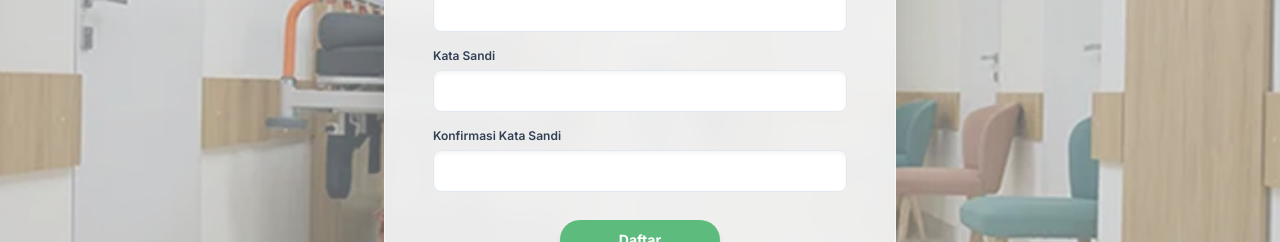
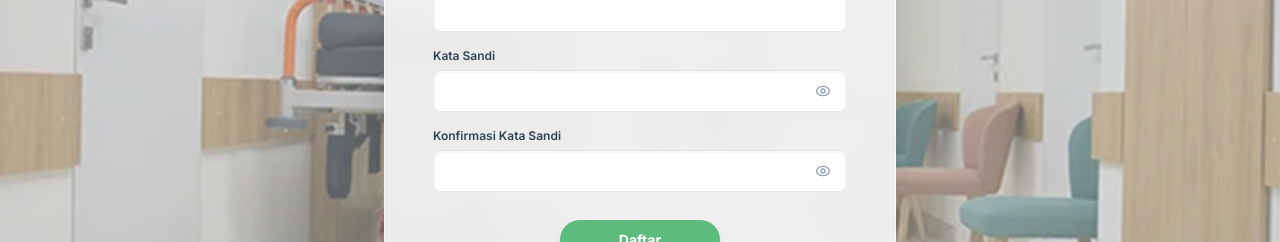
Before and after one commit to triwulandari9/PA-Sistem-Prediksi-Obesitas-GNN, a React (Vite) app in the folder frontend/: page /register in a window 1280 px wide. Shown: the part 310-552 px from the top of the page. Built offline with nearby package versions, Linux system fonts and the light colour scheme; no server answers.

Commit message:
feat(auth): add password visibility toggle eye button and support copy paste

```diff
--- a/frontend/src/pages/Login.jsx
+++ b/frontend/src/pages/Login.jsx
@@ -2,7 +2,7 @@ import React, { useState } from 'react';
 import { Link, useNavigate, useLocation } from 'react-router-dom';
 import { useAuth } from '../context/AuthContext';
 import { Logo } from '../components/Logo';
-import { AlertCircle, CheckCircle2, KeyRound, X } from 'lucide-react';
+import { AlertCircle, CheckCircle2, KeyRound, X, Eye, EyeOff } from 'lucide-react';
 import bgImage from '../assets/bg.png';
 
 export const Login = () => {
@@ -20,6 +20,7 @@ export const Login = () => {
     username: '',
     password: ''
   });
+  const [showPassword, setShowPassword] = useState(false);
   const [error, setError] = useState('');
   const [loading, setLoading] = useState(false);
 
@@ -29,6 +30,8 @@ export const Login = () => {
     newPassword: '',
     confirmPassword: ''
   });
+  const [showForgotNewPass, setShowForgotNewPass] = useState(false);
+  const [showForgotConfirmPass, setShowForgotConfirmPass] = useState(false);
   const [forgotError, setForgotError] = useState('');
   const [forgotSuccess, setForgotSuccess] = useState('');
   const [forgotLoading, setForgotLoading] = useState(false);
@@ -168,22 +171,36 @@ export const Login = () => {
                   Lupa sandi?
                 </button>
               </div>
+              <div className="relative">
                 <input
-                type="password"
+                  type={showPassword ? 'text' : 'password'}
                   name="password"
                   required
                   value={formData.password}
                   onChange={handleChange}
                   placeholder=""
-                className="w-full px-4 py-2.5 rounded-lg border border-slate-200 focus:outline-none focus:ring-2 focus:ring-[#5dbb7d] bg-white text-sm transition-all shadow-inner"
+                  className="w-full px-4 pr-10 py-2.5 rounded-lg border border-slate-200 focus:outline-none focus:ring-2 focus:ring-[#5dbb7d] bg-white text-sm transition-all shadow-inner"
                 />
+                <button
+                  type="button"
+                  onClick={() => setShowPassword(!showPassword)}
+                  className="absolute right-3 top-1/2 -translate-y-1/2 text-slate-400 hover:text-slate-600 focus:outline-none p-1"
+                  title={showPassword ? 'Sembunyikan sandi' : 'Lihat sandi'}
+                >
+                  {showPassword ? (
+                    <EyeOff className="w-4 h-4 text-[#5dbb7d]" />
+                  ) : (
+                    <Eye className="w-4 h-4 text-slate-400" />
+                  )}
+                </button>
+              </div>
             </div>
 
             <div className="pt-2 text-center">
               <button
                 type="submit"
                 disabled={loading}
-                className="w-40 py-2.5 px-6 rounded-full bg-[#5dbb7d] hover:bg-[#4eaa6d] text-white font-bold text-sm shadow-md transition-all disabled:opacity-50"
+                className="w-40 py-2.5 px-6 rounded-full bg-[#5dbb7d] hover:bg-[#4eaa6d] text-white font-bold text-sm shadow-md transition-all disabled:opacity-50 cursor-pointer"
               >
                 {loading ? 'Memproses...' : 'Masuk'}
               </button>
@@ -262,28 +279,56 @@ export const Login = () => {
                 <label className="block text-xs font-semibold text-slate-700 mb-1">
                   Kata Sandi Baru
                 </label>
+                <div className="relative">
                   <input
-                  type="password"
+                    type={showForgotNewPass ? 'text' : 'password'}
                     required
                     value={forgotData.newPassword}
                     onChange={(e) => setForgotData({ ...forgotData, newPassword: e.target.value })}
                     placeholder="Minimal 6 karakter"
-                  className="w-full px-3.5 py-2 rounded-lg border border-slate-200 focus:outline-none focus:ring-2 focus:ring-[#5dbb7d] text-xs bg-slate-50"
+                    className="w-full px-3.5 pr-9 py-2 rounded-lg border border-slate-200 focus:outline-none focus:ring-2 focus:ring-[#5dbb7d] text-xs bg-slate-50"
                   />
+                  <button
+                    type="button"
+                    onClick={() => setShowForgotNewPass(!showForgotNewPass)}
+                    className="absolute right-2.5 top-1/2 -translate-y-1/2 text-slate-400 hover:text-slate-600 focus:outline-none p-1"
+                    title={showForgotNewPass ? 'Sembunyikan sandi' : 'Lihat sandi'}
+                  >
+                    {showForgotNewPass ? (
+                      <EyeOff className="w-3.5 h-3.5 text-[#5dbb7d]" />
+                    ) : (
+                      <Eye className="w-3.5 h-3.5 text-slate-400" />
+                    )}
+                  </button>
+                </div>
               </div>
 
               <div>
                 <label className="block text-xs font-semibold text-slate-700 mb-1">
                   Konfirmasi Kata Sandi Baru
                 </label>
+                <div className="relative">
                   <input
-                  type="password"
+                    type={showForgotConfirmPass ? 'text' : 'password'}
                     required
                     value={forgotData.confirmPassword}
                     onChange={(e) => setForgotData({ ...forgotData, confirmPassword: e.target.value })}
                     placeholder="Ulangi kata sandi baru"
-                  className="w-full px-3.5 py-2 rounded-lg border border-slate-200 focus:outline-none focus:ring-2 focus:ring-[#5dbb7d] text-xs bg-slate-50"
+                    className="w-full px-3.5 pr-9 py-2 rounded-lg border border-slate-200 focus:outline-none focus:ring-2 focus:ring-[#5dbb7d] text-xs bg-slate-50"
                   />
+                  <button
+                    type="button"
+                    onClick={() => setShowForgotConfirmPass(!showForgotConfirmPass)}
+                    className="absolute right-2.5 top-1/2 -translate-y-1/2 text-slate-400 hover:text-slate-600 focus:outline-none p-1"
+                    title={showForgotConfirmPass ? 'Sembunyikan sandi' : 'Lihat sandi'}
+                  >
+                    {showForgotConfirmPass ? (
+                      <EyeOff className="w-3.5 h-3.5 text-[#5dbb7d]" />
+                    ) : (
+                      <Eye className="w-3.5 h-3.5 text-slate-400" />
+                    )}
+                  </button>
+                </div>
               </div>
 
               <div className="pt-3">
--- a/frontend/src/pages/Register.jsx
+++ b/frontend/src/pages/Register.jsx
@@ -2,7 +2,7 @@ import React, { useState } from 'react';
 import { Link, useNavigate } from 'react-router-dom';
 import { useAuth } from '../context/AuthContext';
 import { Logo } from '../components/Logo';
-import { AlertCircle } from 'lucide-react';
+import { AlertCircle, Eye, EyeOff } from 'lucide-react';
 import bgImage from '../assets/bg.png';
 
 export const Register = () => {
@@ -20,6 +20,8 @@ export const Register = () => {
     password: '',
     confirmPassword: ''
   });
+  const [showPassword, setShowPassword] = useState(false);
+  const [showConfirmPassword, setShowConfirmPassword] = useState(false);
   const [error, setError] = useState('');
   const [loading, setLoading] = useState(false);
 
@@ -102,37 +104,65 @@ export const Register = () => {
             <label className="block text-xs font-semibold text-slate-700 mb-1.5">
               Kata Sandi
             </label>
+            <div className="relative">
               <input
-              type="password"
+                type={showPassword ? 'text' : 'password'}
                 name="password"
                 required
                 value={formData.password}
                 onChange={handleChange}
                 placeholder=""
-              className="w-full px-4 py-2.5 rounded-lg border border-slate-200 focus:outline-none focus:ring-2 focus:ring-emerald-500 bg-white text-sm transition-all shadow-inner"
+                className="w-full px-4 pr-10 py-2.5 rounded-lg border border-slate-200 focus:outline-none focus:ring-2 focus:ring-[#5dbb7d] bg-white text-sm transition-all shadow-inner"
               />
+              <button
+                type="button"
+                onClick={() => setShowPassword(!showPassword)}
+                className="absolute right-3 top-1/2 -translate-y-1/2 text-slate-400 hover:text-slate-600 focus:outline-none p-1"
+                title={showPassword ? 'Sembunyikan sandi' : 'Lihat sandi'}
+              >
+                {showPassword ? (
+                  <EyeOff className="w-4 h-4 text-[#5dbb7d]" />
+                ) : (
+                  <Eye className="w-4 h-4 text-slate-400" />
+                )}
+              </button>
+            </div>
           </div>
 
           <div>
             <label className="block text-xs font-semibold text-slate-700 mb-1.5">
               Konfirmasi Kata Sandi
             </label>
+            <div className="relative">
               <input
-              type="password"
+                type={showConfirmPassword ? 'text' : 'password'}
                 name="confirmPassword"
                 required
                 value={formData.confirmPassword}
                 onChange={handleChange}
                 placeholder=""
-              className="w-full px-4 py-2.5 rounded-lg border border-slate-200 focus:outline-none focus:ring-2 focus:ring-emerald-500 bg-white text-sm transition-all shadow-inner"
+                className="w-full px-4 pr-10 py-2.5 rounded-lg border border-slate-200 focus:outline-none focus:ring-2 focus:ring-[#5dbb7d] bg-white text-sm transition-all shadow-inner"
               />
+              <button
+                type="button"
+                onClick={() => setShowConfirmPassword(!showConfirmPassword)}
+                className="absolute right-3 top-1/2 -translate-y-1/2 text-slate-400 hover:text-slate-600 focus:outline-none p-1"
+                title={showConfirmPassword ? 'Sembunyikan sandi' : 'Lihat sandi'}
+              >
+                {showConfirmPassword ? (
+                  <EyeOff className="w-4 h-4 text-[#5dbb7d]" />
+                ) : (
+                  <Eye className="w-4 h-4 text-slate-400" />
+                )}
+              </button>
+            </div>
           </div>
 
           <div className="pt-3 text-center">
             <button
               type="submit"
               disabled={loading}
-              className="w-40 py-2.5 px-6 rounded-full bg-[#5dbb7d] hover:bg-[#4eaa6d] text-white font-bold text-sm shadow-md transition-all disabled:opacity-50"
+              className="w-40 py-2.5 px-6 rounded-full bg-[#5dbb7d] hover:bg-[#4eaa6d] text-white font-bold text-sm shadow-md transition-all disabled:opacity-50 cursor-pointer"
             >
               {loading ? 'Memproses...' : 'Daftar'}
             </button>
```
Lines whose indentation alone changed are shown as unchanged.
